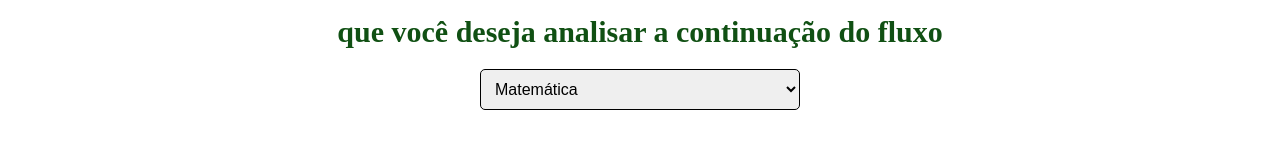
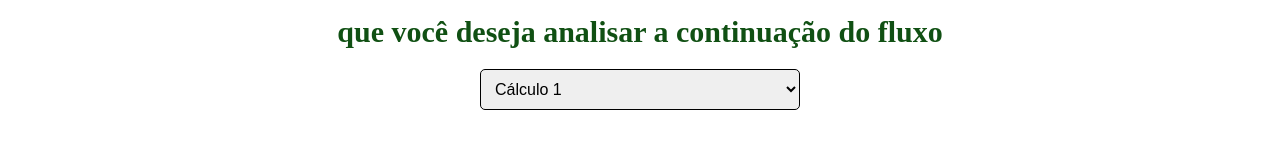
Before and after one commit to projeto-de-algoritmos/Grafos1_FluxoDeSoftware, a React (Create React App) app in the folder frontend/: page / in a window 1280 px wide. Shown: the part 204-362 px from the top of the page. Built offline with nearby package versions, Linux system fonts and the light colour scheme.

Commit message:
adicionando disciplinas de software

```diff
--- a/frontend/src/BodyComponent.js
+++ b/frontend/src/BodyComponent.js
@@ -1,20 +1,27 @@
-import React from 'react';
-
+import React, { useEffect, useState } from 'react';
+import grafo from './dfs';
 
 const BodyComponent = () => {
+  const [vertices, setVertices] = useState([]); // Estado para armazenar os vértices do grafo
+
+  useEffect(() => {
+    const grafoVertices = grafo.getVertices();
+    setVertices(grafoVertices);
+  console.log(vertices);
+  }, []);
 
   const p1Style = {
-    color: '#020E7D',             // Cor do texto
-    textAlign: 'center',        // Alinhamento do texto
-    fontFamily: 'Jockey One', // Família da Fonte
-    fontSize: 30, //tamanho do texto
+    color: '#020E7D',
+    textAlign: 'center',
+    fontFamily: 'Jockey One',
+    fontSize: 30,
   };
 
   const p2Style = {
-    color: '#105013',             // Cor do texto
-    textAlign: 'center',        // Alinhamento do texto
-    fontFamily: 'Jockey One', // Família da Fonte
-    fontSize: 30, //tamanho do texto
+    color: '#105013',
+    textAlign: 'center',
+    fontFamily: 'Jockey One',
+    fontSize: 30,
   };
 
   return (
@@ -23,14 +30,15 @@ const BodyComponent = () => {
       <p style={p2Style} className="centered-text"><strong>que você deseja analisar a continuação do fluxo</strong></p>
 
       <select className="custom-select">
-        <option value="matematica">Matemática</option>
-        <option value="historia">História</option>
-        <option value="geografia">Geografia</option>
-        <option value="ciencias">Ciências</option>
+        {vertices.map((vertice, index) => (
+          <option key={index} value={vertice}>
+            {vertice}
+          </option>
+        ))}
       </select>
 
       <div className="rounded-box">
-
+        {/* Conteúdo da caixa */}
       </div>
     </div>
   );
--- a/frontend/src/dfs.js
+++ b/frontend/src/dfs.js
@@ -178,3 +178,5 @@ class Grafo {
 
   console.log("O fluxo de MDS corresponde a:");
   grafo.dfs("Métodos de Desenvolvimento de Software");
+
+  export default grafo;
```
